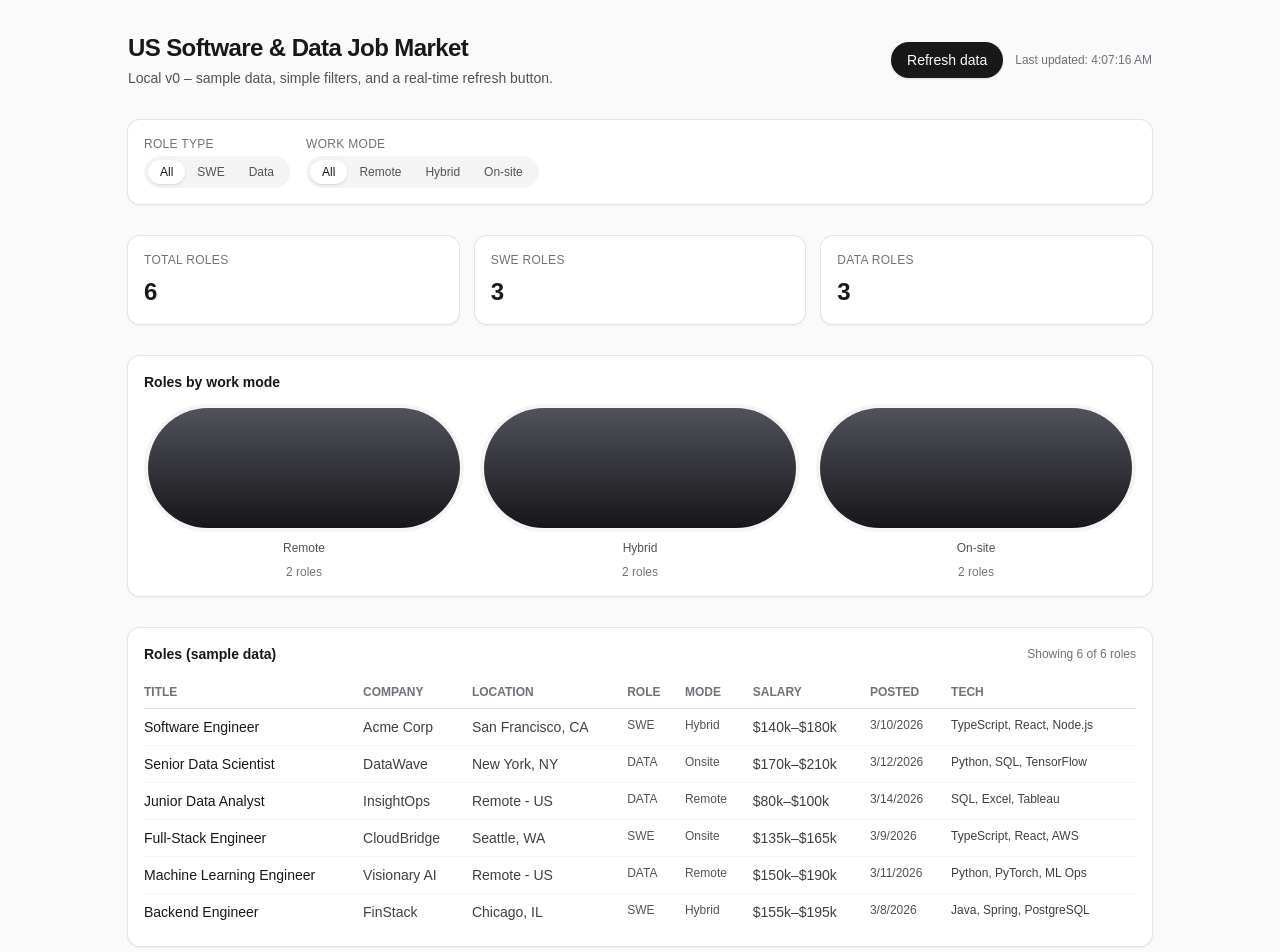
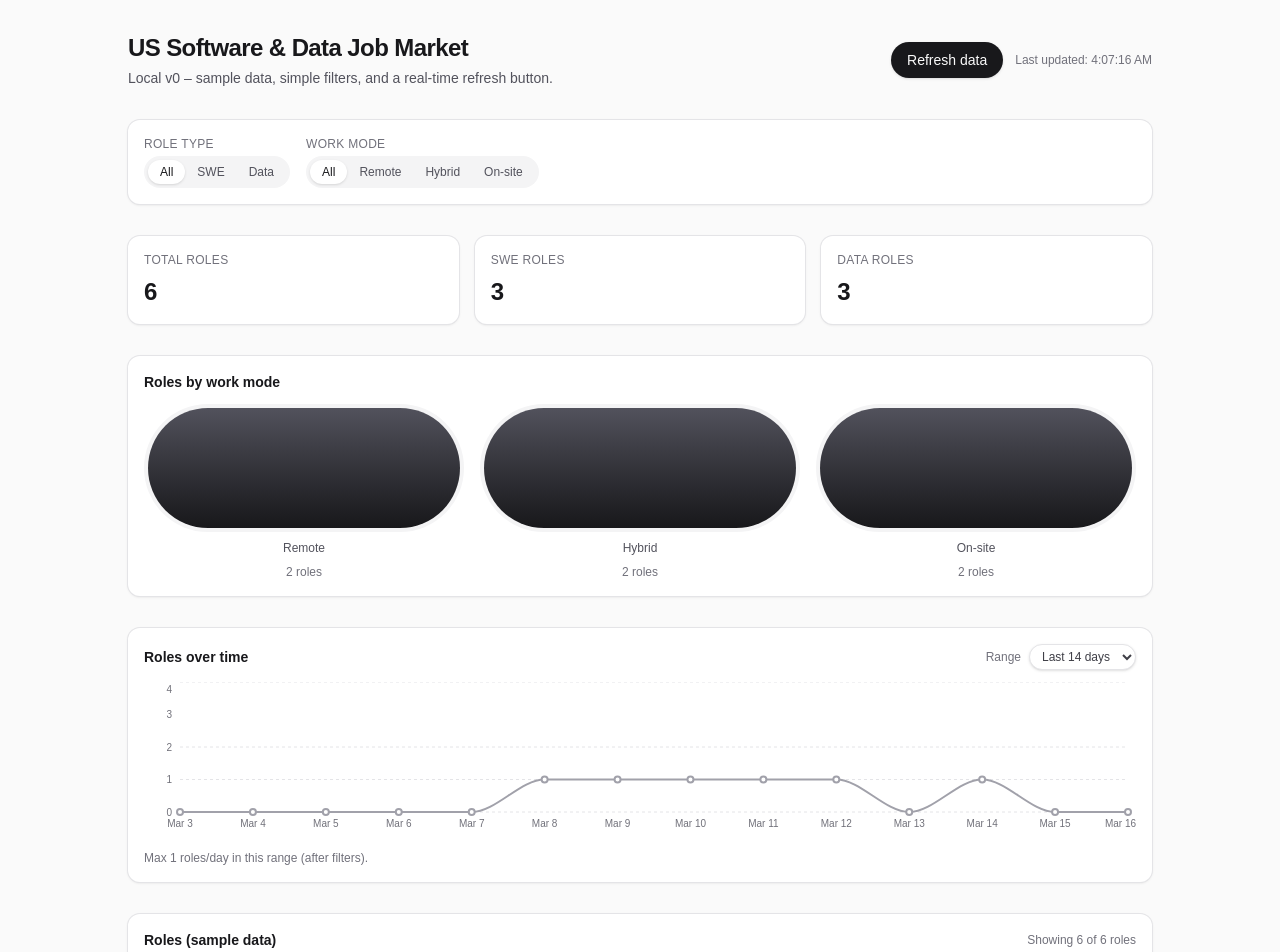
Before and after one commit to JohnnyWang1998/job-market-tracker, a Next.js app: page / in a window 1280 px wide. Shown: the top 952 px of the page. Built offline with nearby package versions, Linux system fonts and the light colour scheme.

Commit message:
Added roles over time

```diff
--- a/package.json
+++ b/package.json
@@ -11,7 +11,8 @@
   "dependencies": {
     "next": "14.2.25",
     "react": "18.3.1",
-    "react-dom": "18.3.1"
+    "react-dom": "18.3.1",
+    "recharts": "^3.8.0"
   },
   "devDependencies": {
     "@tailwindcss/postcss": "^4",
--- a/src/app/page.tsx
+++ b/src/app/page.tsx
@@ -1,12 +1,23 @@
 "use client";
 
 import { useEffect, useMemo, useState } from "react";
+import {
+  CartesianGrid,
+  Line,
+  LineChart,
+  ResponsiveContainer,
+  Tooltip,
+  XAxis,
+  YAxis,
+} from "recharts";
 import type { Job, RoleType, WorkMode } from "@/lib/jobs";
 
 interface JobsResponse {
   jobs: Job[];
   fetchedAt: string;
 }
+
+type TimeRange = 7 | 14 | 30;
 
 export default function Home() {
   const [data, setData] = useState<JobsResponse | null>(null);
@@ -16,6 +27,7 @@ export default function Home() {
   const [workModeFilter, setWorkModeFilter] = useState<WorkMode | "all">(
     "all",
   );
+  const [timeRange, setTimeRange] = useState<TimeRange>(14);
 
   const fetchJobs = async () => {
     try {
@@ -67,6 +79,43 @@ export default function Home() {
   const lastUpdated = data?.fetchedAt
     ? new Date(data.fetchedAt).toLocaleTimeString()
     : null;
+
+  const dailySeries = useMemo(() => {
+    if (!filteredJobs.length) return [];
+
+    const today = new Date();
+    today.setHours(0, 0, 0, 0);
+    const days: { dateLabel: string; key: string; count: number }[] = [];
+
+    for (let i = timeRange - 1; i >= 0; i -= 1) {
+      const d = new Date(today);
+      d.setDate(today.getDate() - i);
+      const key = d.toISOString().slice(0, 10);
+      const dateLabel = d.toLocaleDateString(undefined, {
+        month: "short",
+        day: "numeric",
+      });
+      days.push({ dateLabel, key, count: 0 });
+    }
+
+    const indexByKey = new Map(days.map((d, idx) => [d.key, idx]));
+    for (const job of filteredJobs) {
+      const d = new Date(job.postedAt);
+      d.setHours(0, 0, 0, 0);
+      const key = d.toISOString().slice(0, 10);
+      const idx = indexByKey.get(key);
+      if (idx !== undefined) {
+        days[idx].count += 1;
+      }
+    }
+
+    return days;
+  }, [filteredJobs, timeRange]);
+
+  const maxDailyCount =
+    dailySeries.length > 0
+      ? Math.max(...dailySeries.map((d) => d.count), 1)
+      : 1;
 
   return (
     <div className="min-h-screen bg-zinc-50 px-4 py-8 font-sans text-zinc-900 dark:bg-black dark:text-zinc-50">
@@ -225,6 +274,80 @@ export default function Home() {
           </div>
         </section>
 
+        {/* Line chart: roles over time */}
+        <section className="rounded-xl bg-white p-4 shadow-sm ring-1 ring-zinc-200 dark:bg-zinc-950 dark:ring-zinc-800">
+          <div className="mb-3 flex items-center justify-between gap-2">
+            <h2 className="text-sm font-semibold">Roles over time</h2>
+            <div className="flex items-center gap-2 text-xs text-zinc-500 dark:text-zinc-400">
+              <span>Range</span>
+              <select
+                value={timeRange}
+                onChange={(e) =>
+                  setTimeRange(Number(e.target.value) as TimeRange)
+                }
+                className="rounded-full border border-zinc-200 bg-white px-2 py-1 text-xs text-zinc-700 shadow-sm outline-none focus:border-zinc-400 dark:border-zinc-700 dark:bg-zinc-900 dark:text-zinc-100"
+              >
+                <option value={7}>Last 7 days</option>
+                <option value={14}>Last 14 days</option>
+                <option value={30}>Last 30 days</option>
+              </select>
+            </div>
+          </div>
+          {dailySeries.length === 0 ? (
+            <div className="py-6 text-center text-sm text-zinc-500 dark:text-zinc-400">
+              {loading ? "Loading roles…" : "No roles in this range."}
+            </div>
+          ) : (
+            <div className="mt-2 flex flex-col gap-2">
+              <div className="h-40 w-full">
+                <ResponsiveContainer width="100%" height="100%">
+                  <LineChart data={dailySeries} margin={{ left: -24, right: 8 }}>
+                    <CartesianGrid
+                      strokeDasharray="3 3"
+                      stroke="#e4e4e7"
+                      vertical={false}
+                    />
+                    <XAxis
+                      dataKey="dateLabel"
+                      tickLine={false}
+                      axisLine={false}
+                      tick={{ fontSize: 10, fill: "#71717a" }}
+                    />
+                    <YAxis
+                      allowDecimals={false}
+                      tickLine={false}
+                      axisLine={false}
+                      tick={{ fontSize: 10, fill: "#71717a" }}
+                    />
+                    <Tooltip
+                      cursor={{ stroke: "#e4e4e7", strokeWidth: 1 }}
+                      contentStyle={{
+                        borderRadius: 6,
+                        borderColor: "#e4e4e7",
+                        padding: "4px 8px",
+                        fontSize: 12,
+                      }}
+                      labelStyle={{ fontWeight: 500, marginBottom: 2 }}
+                      formatter={(value) => [`${value} roles`, "Count"]}
+                    />
+                    <Line
+                      type="monotone"
+                      dataKey="count"
+                      stroke="#a1a1aa"
+                      strokeWidth={2}
+                      dot={{ r: 3, fill: "#ffffff", stroke: "#a1a1aa" }}
+                      activeDot={{ r: 4 }}
+                    />
+                  </LineChart>
+                </ResponsiveContainer>
+              </div>
+              <div className="text-xs text-zinc-500 dark:text-zinc-400">
+                Max {maxDailyCount} roles/day in this range (after filters).
+              </div>
+            </div>
+          )}
+        </section>
+
         {/* Jobs table */}
         <section className="rounded-xl bg-white p-4 shadow-sm ring-1 ring-zinc-200 dark:bg-zinc-950 dark:ring-zinc-800">
           <div className="mb-3 flex items-center justify-between">
```
Also changed, not shown: 1 other file (tests, documents, lock files or other folders).
